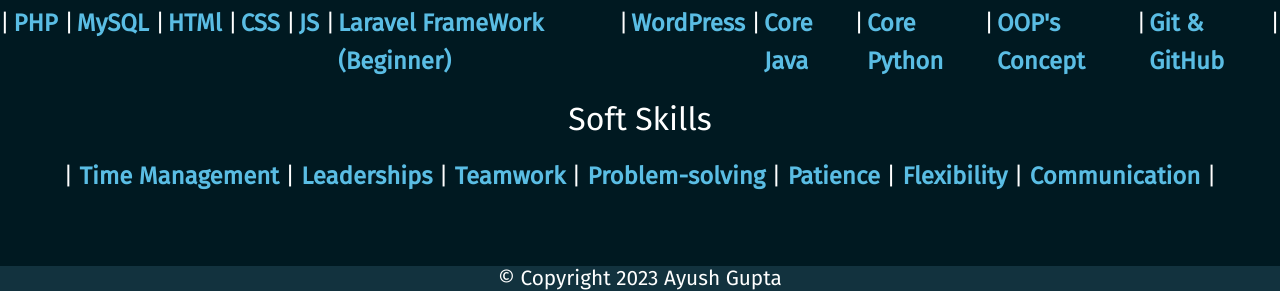
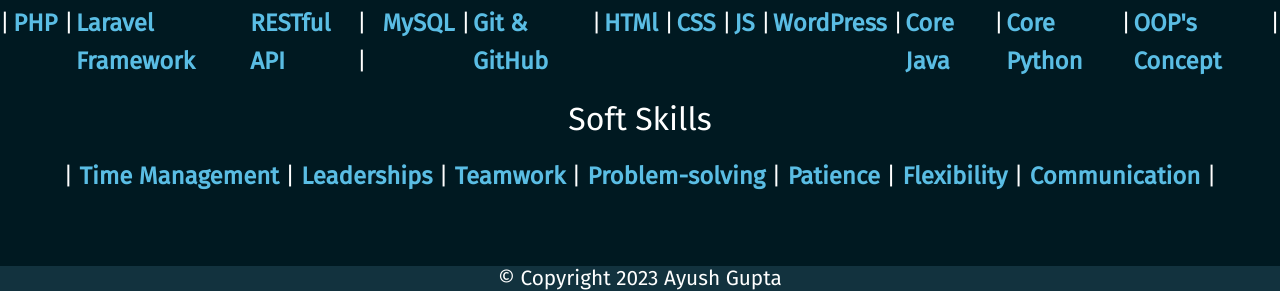
Before and after one commit to Ayush-Gupta5/Portfolio, a plain HTML site: page AboutMe.html in a window 1280 px wide. Shown: the part 692-983 px from the top of the page. Drawn offline with Linux system fonts and the light colour scheme.

Commit message:
Update AboutMe.html

```diff
--- a/AboutMe.html
+++ b/AboutMe.html
@@ -157,7 +157,7 @@
             <div class="Skill">
                 <div class="heading">Technical Skills</div>
                 <div class="keySkill">
-                    |&nbsp;<b>PHP</b>&nbsp;|&nbsp;<b>MySQL</b>&nbsp;|&nbsp;<b>HTMl</b>&nbsp;|&nbsp;<b>CSS</b>&nbsp;|&nbsp;<b>JS</b>&nbsp;|&nbsp;<b>Laravel FrameWork (Beginner)</b>&nbsp;|&nbsp;<b>WordPress</b>&nbsp;|&nbsp;<b>Core Java</b>&nbsp;|&nbsp;<b>Core Python</b>&nbsp;|&nbsp;<b>OOP's Concept</b>&nbsp;|&nbsp;<b>Git & GitHub</b>&nbsp;|
+                    |&nbsp;<b>PHP</b>&nbsp;|&nbsp;<b>Laravel Framework</b>&nbsp;<b>RESTful API</b>&nbsp;|&nbsp;|&nbsp;<b>MySQL</b>&nbsp;|&nbsp;<b>Git & GitHub</b>&nbsp;|&nbsp;<b>HTMl</b>&nbsp;|&nbsp;<b>CSS</b>&nbsp;|&nbsp;<b>JS</b>&nbsp;|&nbsp;<b>WordPress</b>&nbsp;|&nbsp;<b>Core Java</b>&nbsp;|&nbsp;<b>Core Python</b>&nbsp;|&nbsp;<b>OOP's Concept</b>&nbsp;|
 
 
                 </div>
```
